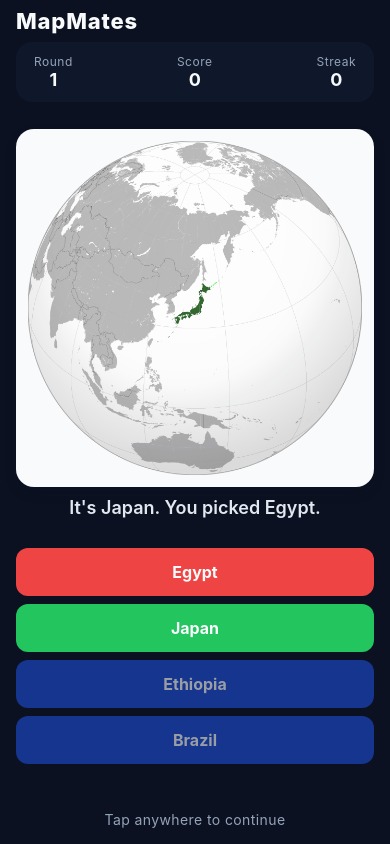
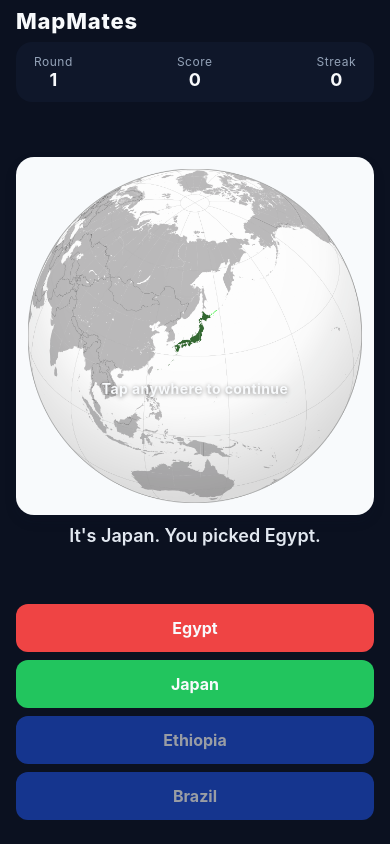
Before and after one commit to Kn0tas/MapMates, a React Native app: screen /Game in a window 390 px wide. Both pictures are taken after a click on the button "Egypt". Built offline with nearby package versions, Linux system fonts and the light colour scheme.

Commit message:
fix: overlap tap text to overlap the image

```diff
--- a/src/components/RoundControls.tsx
+++ b/src/components/RoundControls.tsx
@@ -13,7 +13,7 @@ export const RoundControls: React.FC<RoundControlsProps> = ({ status }) => {
   }
 
   return (
-    <View style={styles.hint}>
+    <View style={styles.hint} pointerEvents="none">
       <Text style={styles.hintText}>Tap anywhere to continue</Text>
     </View>
   );
@@ -21,12 +21,19 @@ export const RoundControls: React.FC<RoundControlsProps> = ({ status }) => {
 
 const styles = StyleSheet.create({
   hint: {
+    position: "absolute",
+    top: "45%",
+    left: 0,
+    right: 0,
     alignItems: "center",
-    marginTop: 12,
   },
   hintText: {
-    color: "#94a3b8",
+    color: "#f8fafc",
     fontSize: 14,
+    fontWeight: "700",
     letterSpacing: 0.4,
+    textShadowColor: "rgba(0, 0, 0, 0.45)",
+    textShadowOffset: { width: 0, height: 1 },
+    textShadowRadius: 4,
   },
 });
```
